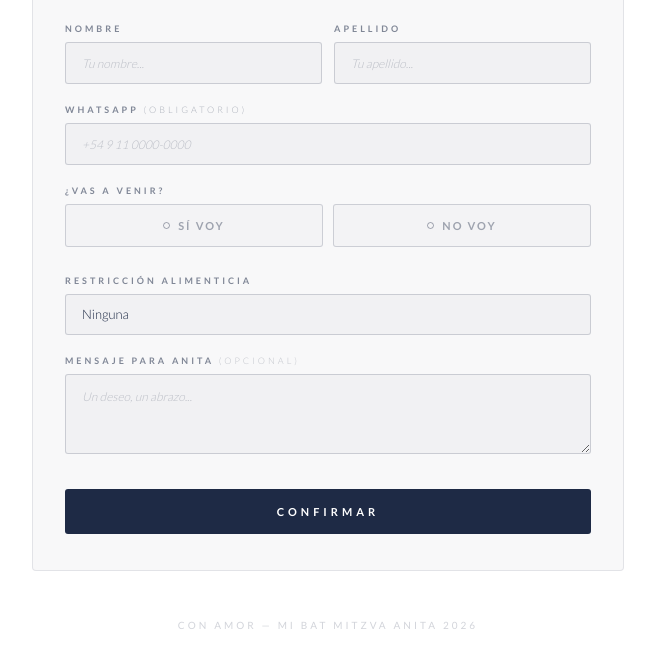
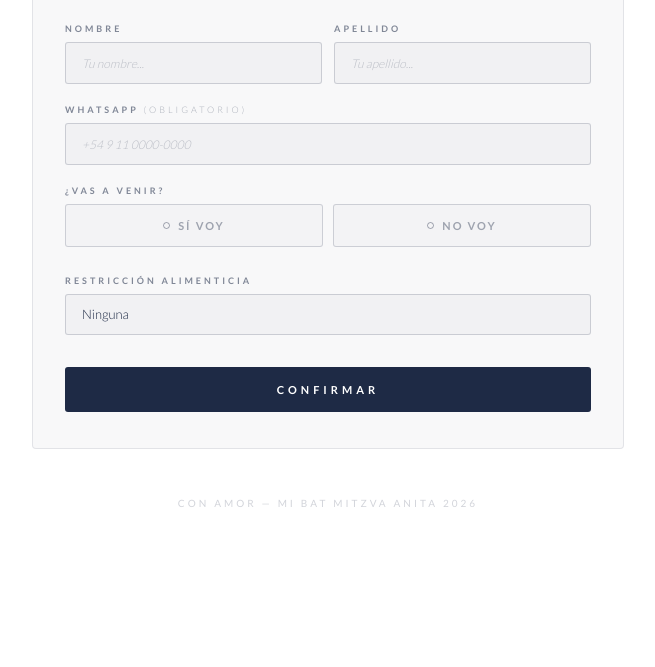
Before and after one commit to analiaweibel-lang/bat-anita, a plain HTML site: page index.html in a window 1280 px wide. Shown: the part 667-1334 px from the top of the page, without its empty margins (312-967 px from the left). After the commit the page ends 1256 px from the top, so only its background shows below. Drawn offline with nearby package versions, Linux system fonts and the light colour scheme; a web font is replaced by a local one.

Commit message:
Update index.html

```diff
--- a/index.html
+++ b/index.html
@@ -181,11 +181,6 @@
       <textarea id="otroTexto" placeholder="Contanos un poco más..."></textarea>
     </div>
 
-    <div class="field-group">
-      <label>Mensaje para Anita <span style="color:rgba(30,42,69,0.25);font-weight:300;">(opcional)</span></label>
-      <textarea id="mensaje" placeholder="Un deseo, un abrazo..."></textarea>
-    </div>
-
     <button type="button" class="submit-btn" id="submitBtn" onclick="enviar()">Confirmar</button>
     <div class="loading-bar" id="loadingBar">Enviando confirmación...</div>
     <div class="error-msg" id="errorMsg">
@@ -254,7 +249,6 @@
     const apellido    = document.getElementById('apellido').value.trim();
     const restriccion = document.getElementById('restriccion').value;
     const otroTexto   = document.getElementById('otroTexto').value.trim();
-    const mensaje     = document.getElementById('mensaje').value.trim();
 
     const datos = new URLSearchParams({
       Fecha:       new Date().toLocaleString('es-AR', { timeZone: 'America/Argentina/Buenos_Aires' }),
@@ -263,7 +257,6 @@
       Whatsapp:    whatsapp,
       Asistencia:  asistencia.value,
       Restriccion: restriccion === 'Otra' && otroTexto ? 'Otra: ' + otroTexto : restriccion,
-      Mensaje:     mensaje || '—',
       ID:          Date.now() + '_' + Math.random().toString(36).slice(2,7)
     });
 
```
